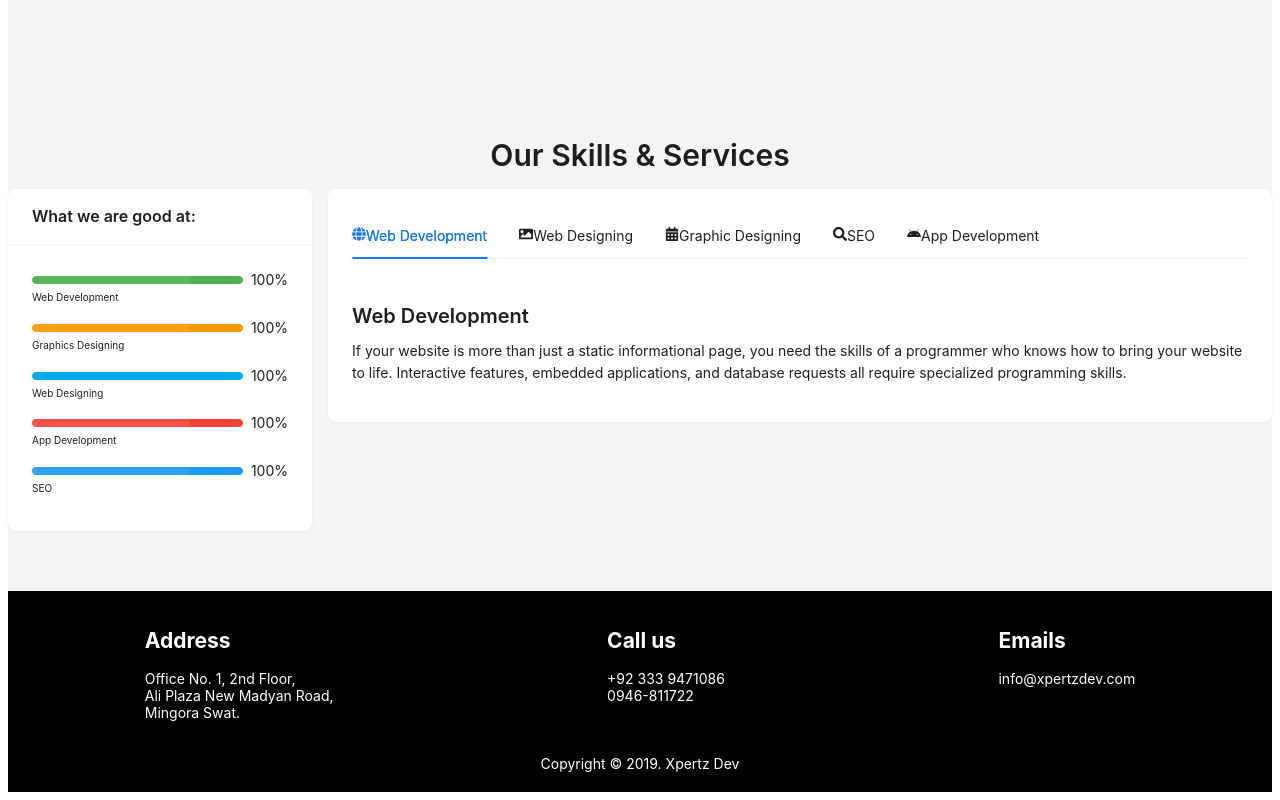
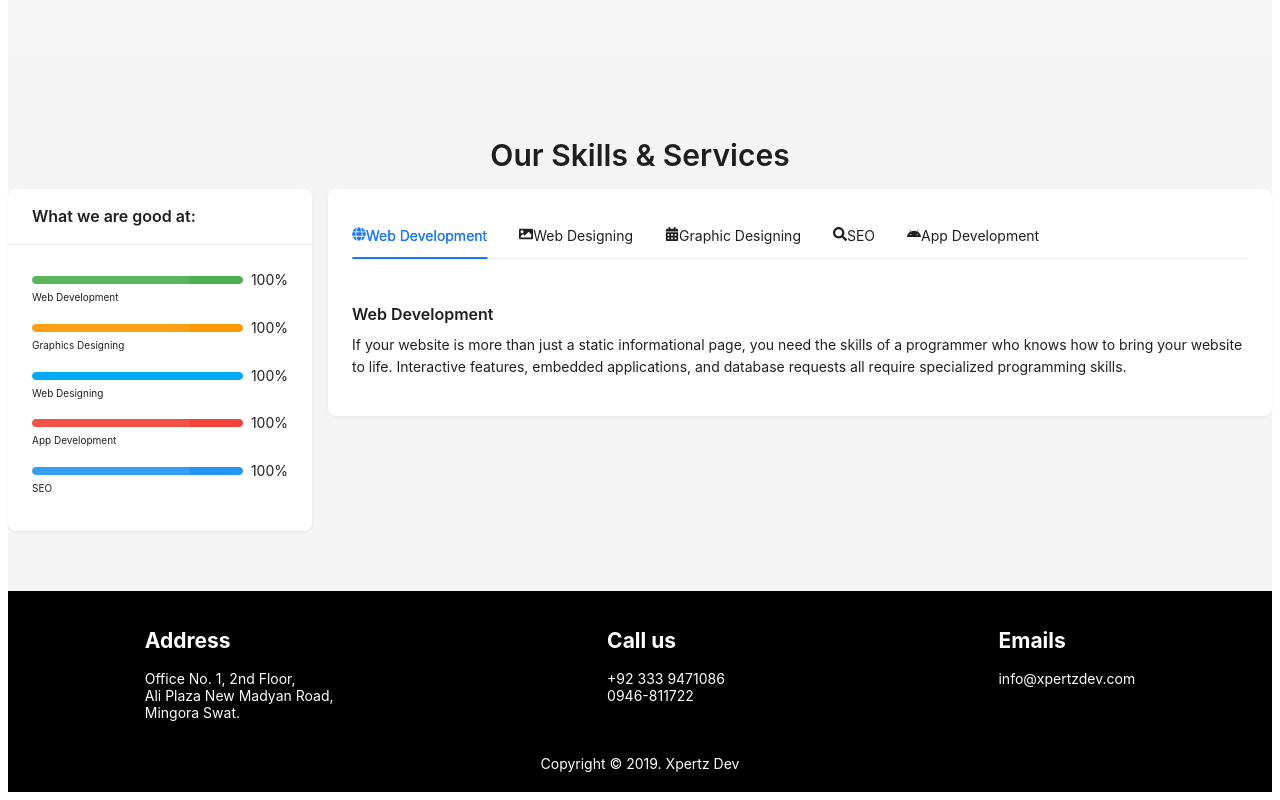
Before and after one commit to sajjadaliuos1/XerpertzDev, a React (Vite) app in the folder xpertz_dev/: page / in a window 1280 px wide. Shown: the part 1300-2100 px from the top of the page. Built offline with nearby package versions, Linux system fonts and the light colour scheme.

Commit message:
Xpert update

```diff
--- a/xpertz_dev/src/components/Pages/Services.jsx
+++ b/xpertz_dev/src/components/Pages/Services.jsx
@@ -64,8 +64,9 @@ export default function Services_xpertzdev() {
 
             {/* Tabs Section - Right */}
             <Col xs={24} sm={16} md={18}>
-              <Card bordered={false}>
-                <Tabs defaultActiveKey="1" style={{ color: "black" }} items={[
+              <Card bordered={false} >
+                <Tabs defaultActiveKey="1" style={{ color: "black",
+                 }} items={[
                   {
                     key: "1",
                     label: (
@@ -76,8 +77,8 @@ export default function Services_xpertzdev() {
                     ),
                     children: (
                       <>
-                        <Title level={4}>Web Development</Title>
-                        <Paragraph>
+                        <Title level={5}>Web Development</Title>
+                        <Paragraph style={{fontSize:"8"}}>
                           If your website is more than just a static informational page, you need the skills of a programmer who knows how to bring your website to life. Interactive features, embedded applications, and database requests all require specialized programming skills.
                         </Paragraph>
                       </>
@@ -93,7 +94,7 @@ export default function Services_xpertzdev() {
                     ),
                     children: (
                       <>
-                        <Title level={4}>Web Designing</Title>
+                        <Title level={5}>Web Designing</Title>
                         <Paragraph>
                           Effective web design is more than just a few pretty graphics. It needs to be carefully planned for optimal layout to improve functionality and enhance user experience.
                         </Paragraph>
@@ -110,7 +111,7 @@ export default function Services_xpertzdev() {
                     ),
                     children: (
                       <>
-                        <Title level={4}>Graphic Designing</Title>
+                        <Title level={5}>Graphic Designing</Title>
                         <Paragraph>
                           Graphics Design plays a critical role in market perception. Good design makes your business stand out, leaving a lasting impression on your customers and audience.
                         </Paragraph>
@@ -127,7 +128,7 @@ export default function Services_xpertzdev() {
                     ),
                     children: (
                       <>
-                        <Title level={4}>SEO</Title>
+                        <Title level={5}>SEO</Title>
                         <Paragraph>
                           SEO (Search Engine Optimization) is an effective marketing tool that can boost your traffic, enhance visibility, and improve your rankings in search engines, driving more qualified visitors to your site.
                         </Paragraph>
@@ -144,7 +145,7 @@ export default function Services_xpertzdev() {
                     ),
                     children: (
                       <>
-                        <Title level={4}>App Development</Title>
+                        <Title level={5}>App Development</Title>
                         <Paragraph>
                           Our team is proficient in developing iOS and Android apps that enhance user experience and fulfill business requirements. We create apps that are functional, scalable, and user-friendly.
                         </Paragraph>
```
